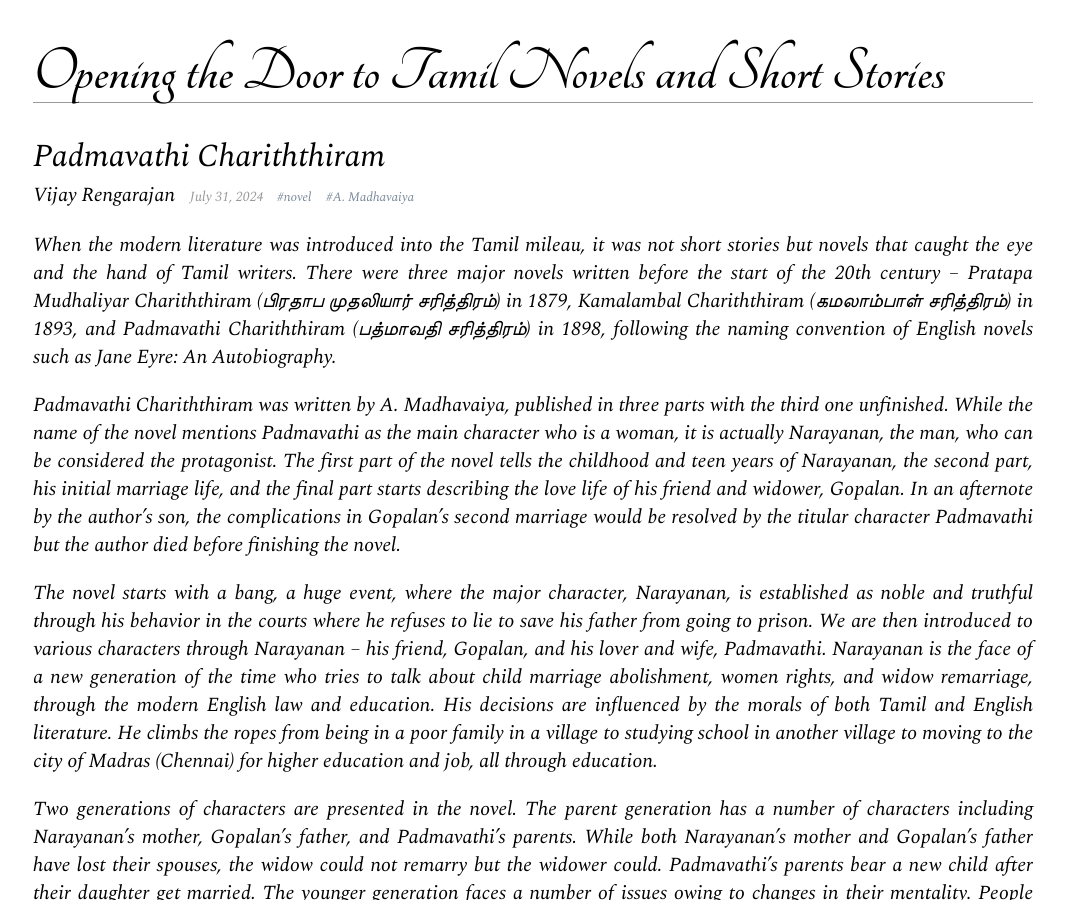
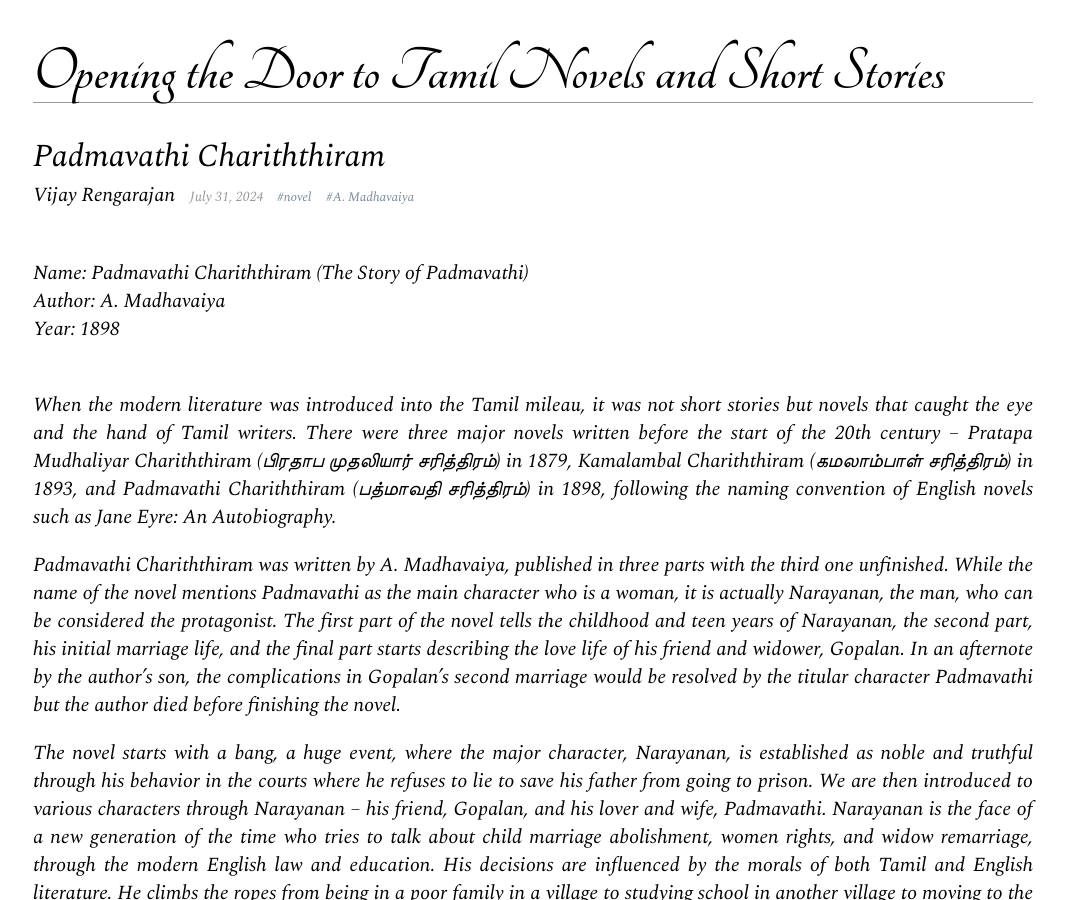
Before and after one commit to apvijay/ink, a Jekyll site: the page built from _posts/2024-07-31-padmavathi-chariththiram.md, in a window 1280 px wide and 900 px high. Shown: the whole window, without its empty margins (107-1174 px from the left). Built offline with Jekyll 4.4.1, drawn with Linux system fonts in a browser that asks for light colours; some web fonts are replaced; Markdown is read by kramdown in place of the engine named in the settings.

Commit message:
Update 2024-07-31-padmavathi-chariththiram.md

```diff
--- a/_posts/2024-07-31-padmavathi-chariththiram.md
+++ b/_posts/2024-07-31-padmavathi-chariththiram.md
@@ -3,6 +3,12 @@ layout: page
 title: Padmavathi Chariththiram
 tags: [novel, A. Madhavaiya]
 ---
+
+<br>
+Name: Padmavathi Chariththiram (The Story of Padmavathi)<br>
+Author: A. Madhavaiya<br>
+Year: 1898<br>
+<br>
 
 When the modern literature was introduced into the Tamil mileau, it was not short stories but novels that caught the eye and the hand of Tamil writers. There were three major novels written before the start of the 20th century -- Pratapa Mudhaliyar Chariththiram (பிரதாப முதலியார் சரித்திரம்) in 1879, Kamalambal Chariththiram (கமலாம்பாள் சரித்திரம்) in 1893, and Padmavathi Chariththiram (பத்மாவதி சரித்திரம்) in 1898, following the naming convention of English novels such as Jane Eyre: An Autobiography.
 
```
